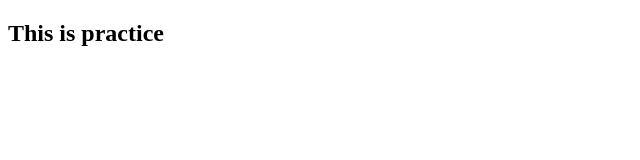
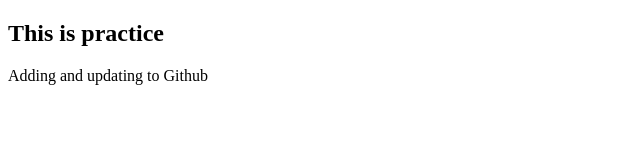
Before and after one commit to tifferderer/week2, a plain HTML site: page index.html in a window 1280 px wide. Shown: the whole page, without its empty margins (0-640 px from the left). Drawn offline with Linux system fonts and the light colour scheme.

Commit message:
P tag added

```diff
--- a/index.html
+++ b/index.html
@@ -7,6 +7,7 @@
 <body>
 <h2>This is practice</h2>
 
+<p>Adding and updating to Github</p>
 
 </body>
 </html>
```
